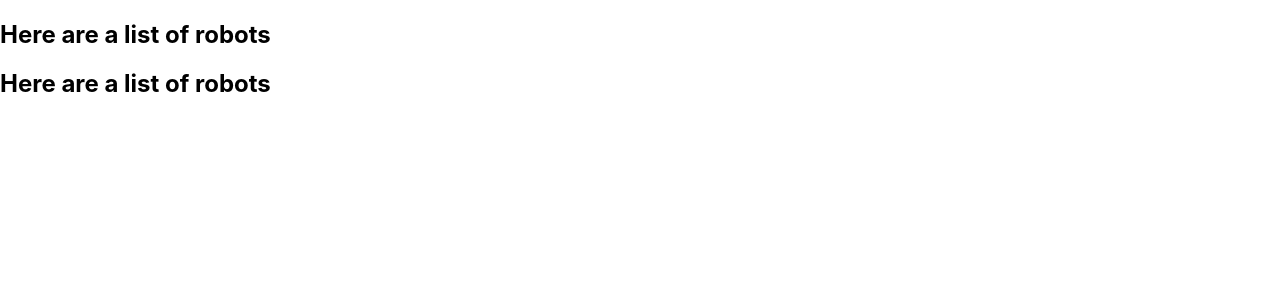
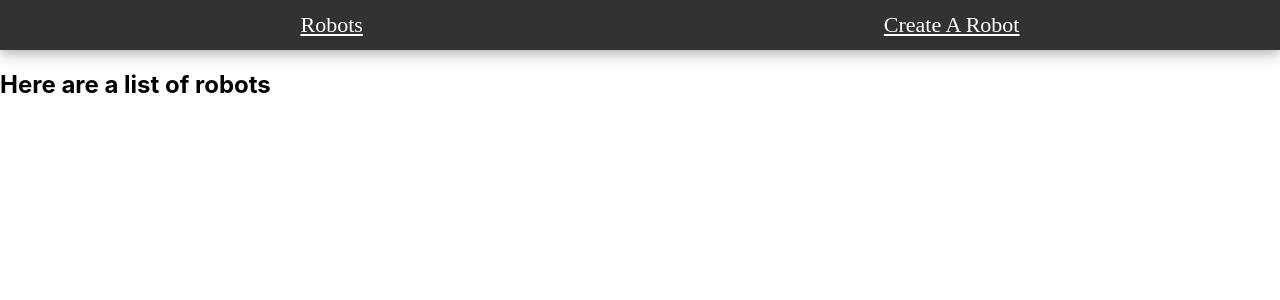
Before and after one commit to hamerjjh/aperturetest, a React (Create React App) app in the folder client/: page / in a window 1280 px wide. Shown: the top 300 px of the page. Built offline with nearby package versions, Linux system fonts and the light colour scheme.

Commit message:
created a styled navbar to toggle between list of robots and create a robot

```diff
--- a/client/package.json
+++ b/client/package.json
@@ -10,6 +10,7 @@
     "react-dom": "^17.0.1",
     "react-router-dom": "^5.2.0",
     "react-scripts": "4.0.3",
+    "styled-components": "^4.1.3",
     "web-vitals": "^1.1.0"
   },
   "scripts": {
--- a/client/src/App.js
+++ b/client/src/App.js
@@ -3,13 +3,14 @@ import { BrowserRouter as Router, Route, Link } from "react-router-dom";
 import RobotList from "./components/RobotList";
 import CreateRobot from "./components/CreateRobot";
 import EditRobot from "./components/EditRobot";
+import NavBar from "./components/NavBar";
 
 class App extends Component {
   render() {
     return (
       <Router>
         <div>
-          <h2>Here are a list of robots</h2>
+         <NavBar />
         </div>
 
         <Route path="/" exact component={RobotList} />
--- /dev/null
+++ b/client/src/components/NavBar.js
@@ -0,0 +1,46 @@
+import React from 'react';
+import { Link } from 'react-router-dom'
+import styled from 'styled-components'
+
+
+const List = styled.div`
+    width: 100vw;
+    box-shadow: 0 4px 8px 0 rgba(0, 0, 0, 0.2), 0 6px 20px 0 rgba(0, 0, 0, 0.19);
+    background-color: black;
+    opacity: .8;
+    margin: 0px;
+    padding-bottom: 10px;
+    padding-top: 10px;
+    ul {
+        display: flex;
+        justify-content: space-around;
+        list-style-type: none;
+        padding-top: 2px;
+        padding-bottom: 2px;
+        font-family: 'Rammetto One', cursive;
+        margin-top: 0px;
+        margin-bottom: 0px;
+        font-size: 22px;
+    }
+    a{
+        color: white;
+    }
+`
+
+const PageTitle = styled.div`
+    font-size: 28px;
+`
+
+const NavBar = () => {
+    return (
+        <List>
+        <ul>
+            <li><Link to="/">Robots</Link></li>
+            <li><Link to="/create">Create A Robot</Link></li>
+
+        </ul>
+        </List>
+    );
+};
+
+export default NavBar;
```
Also changed, not shown: 1 other file (tests, documents, lock files or other folders).
